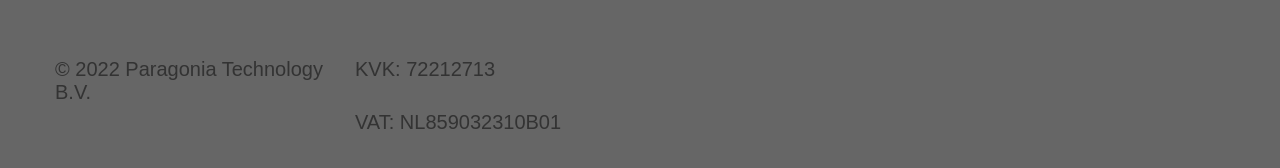
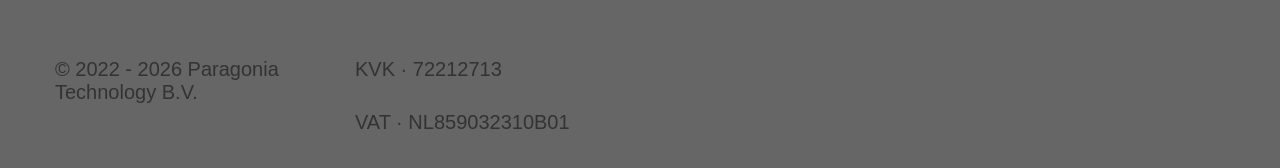
Before and after one commit to Paragonia/paragonia-technology-site, a Gatsby site: page / in a window 1280 px wide. Shown: the part 7332-7500 px from the top of the page. Built offline with nearby package versions, Linux system fonts and the light colour scheme; Gatsby itself is replaced by a stand-in of ours.

Commit message:
Fix copyright date

```diff
--- a/src/components/footer.js
+++ b/src/components/footer.js
@@ -5,11 +5,13 @@ const Footer = ({ siteTitle }) => (
   <div className="container-fluid">
     <footer className={`row ${footerStyles.footer}`}>
       <div className={`col-md-3 ${footerStyles.footerBrand}`}>
-        <p>© 2022 Paragonia Technology B.V.</p>
+        <p>
+          &copy; 2022 - {new Date().getFullYear()} Paragonia Technology B.V.
+        </p>
       </div>
       <div className={`col-md-3 ${footerStyles.footerInfo}`}>
-        <p>KVK: 72212713</p>
-        <p>VAT: NL859032310B01</p>
+        <p>KVK &middot; 72212713</p>
+        <p>VAT &middot; NL859032310B01</p>
       </div>
     </footer>
   </div>
```
